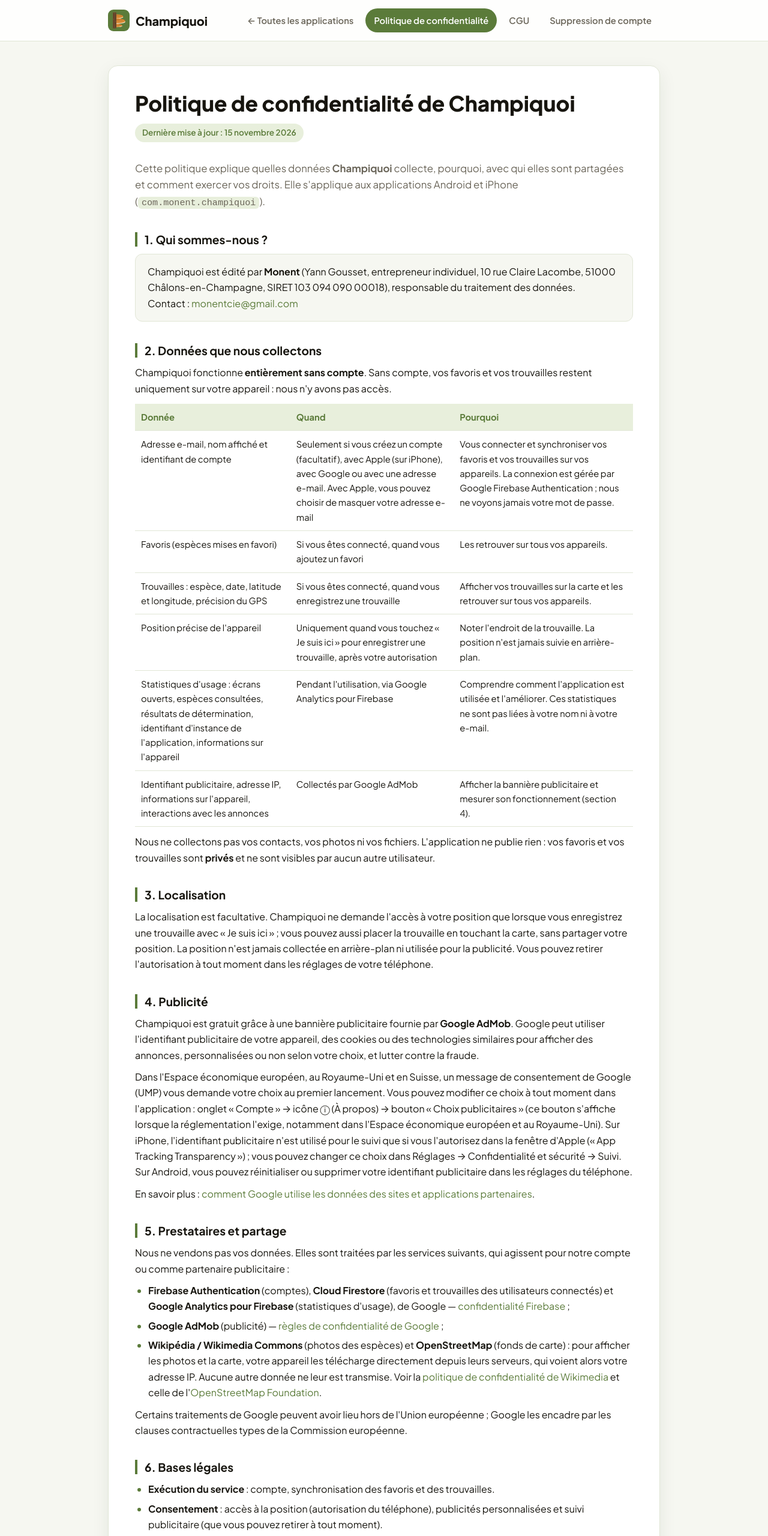
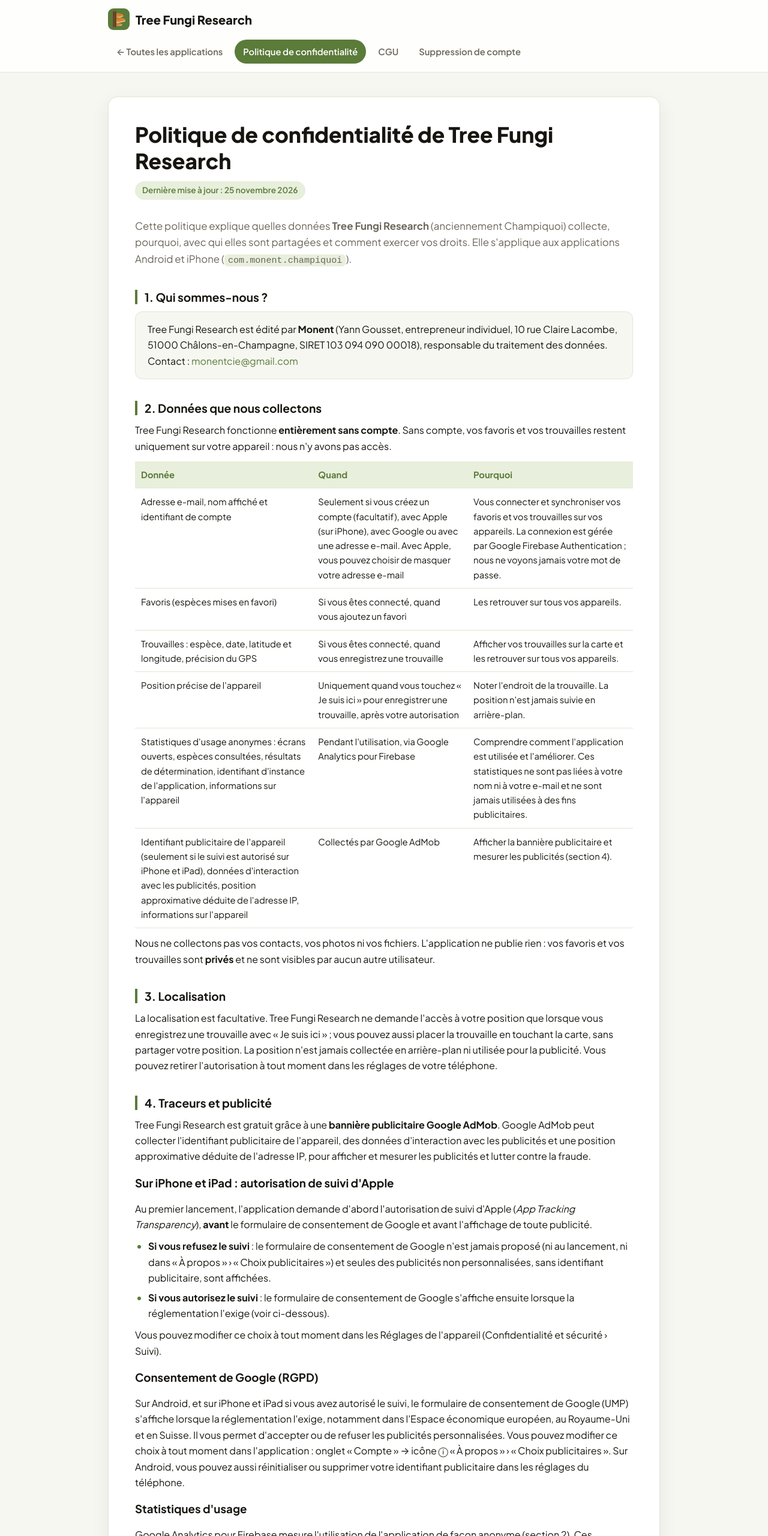
Before and after one commit to monentcie-creator/izikdo, a plain HTML site: page champiquoi/confidentialite.html in a window 1280 px wide. Shown: the top 2560 px of the page at 60% size. Drawn offline with Linux system fonts and the light colour scheme.

Commit message:
Tree Fungi Research (ex-Champiquoi) : nouveau nom, traceurs et publicité (suivi d'Apple avant le consentement Google) dans la confidentialité
Co-Authored-By: Claude Opus 5.5 <noreply@anthropic.com>

```diff
--- a/champiquoi/confidentialite.html
+++ b/champiquoi/confidentialite.html
@@ -3,8 +3,8 @@
 <head>
   <meta charset="UTF-8">
   <meta name="viewport" content="width=device-width, initial-scale=1.0">
-  <title>Politique de confidentialité – Champiquoi</title>
-  <meta name="description" content="Politique de confidentialité de Champiquoi : données collectées, localisation, publicité, conservation et vos droits.">
+  <title>Politique de confidentialité – Tree Fungi Research</title>
+  <meta name="description" content="Politique de confidentialité de Tree Fungi Research : données collectées, localisation, publicité, conservation et vos droits.">
   <link rel="preconnect" href="https://fonts.googleapis.com">
   <link rel="preconnect" href="https://fonts.gstatic.com" crossorigin>
   <link href="https://fonts.googleapis.com/css2?family=Plus+Jakarta+Sans:wght@400;600;700;800&display=swap" rel="stylesheet">
@@ -16,7 +16,7 @@
 
   <header class="site-header">
     <div class="header-inner">
-      <a href="index.html" class="brand"><img src="logo-web.png" alt="" class="brand-logo">Champiquoi</a>
+      <a href="index.html" class="brand"><img src="logo-web.png" alt="" class="brand-logo">Tree Fungi Research</a>
       <nav class="tabs">
         <a href="../" class="tab-button">← Toutes les applications</a>
         <a href="confidentialite.html" class="tab-button active">Politique de confidentialité</a>
@@ -28,17 +28,17 @@
 
   <main>
     <div class="card" id="privacy">
-  <h1>Politique de confidentialité de Champiquoi</h1>
-  <p class="date">Dernière mise à jour : 15 novembre 2026</p>
+  <h1>Politique de confidentialité de Tree Fungi Research</h1>
+  <p class="date">Dernière mise à jour : 25 novembre 2026</p>
 
-  <p class="intro">Cette politique explique quelles données <strong>Champiquoi</strong> collecte, pourquoi, avec qui elles sont partagées et comment exercer vos droits. Elle s'applique aux applications Android et iPhone (<code>com.monent.champiquoi</code>).</p>
+  <p class="intro">Cette politique explique quelles données <strong>Tree Fungi Research</strong> (anciennement Champiquoi) collecte, pourquoi, avec qui elles sont partagées et comment exercer vos droits. Elle s'applique aux applications Android et iPhone (<code>com.monent.champiquoi</code>).</p>
 
   <h2>1. Qui sommes-nous ?</h2>
-  <p class="contact-block">Champiquoi est édité par <strong>Monent</strong> (Yann Gousset, entrepreneur individuel, 10 rue Claire Lacombe, 51000 Châlons-en-Champagne, SIRET 103 094 090 00018), responsable du traitement des données.<br>
+  <p class="contact-block">Tree Fungi Research est édité par <strong>Monent</strong> (Yann Gousset, entrepreneur individuel, 10 rue Claire Lacombe, 51000 Châlons-en-Champagne, SIRET 103 094 090 00018), responsable du traitement des données.<br>
   Contact : <a href="mailto:monentcie@gmail.com">monentcie@gmail.com</a></p>
 
   <h2>2. Données que nous collectons</h2>
-  <p>Champiquoi fonctionne <strong>entièrement sans compte</strong>. Sans compte, vos favoris et vos trouvailles restent uniquement sur votre appareil : nous n'y avons pas accès.</p>
+  <p>Tree Fungi Research fonctionne <strong>entièrement sans compte</strong>. Sans compte, vos favoris et vos trouvailles restent uniquement sur votre appareil : nous n'y avons pas accès.</p>
   <table class="data-table">
     <thead><tr><th>Donnée</th><th>Quand</th><th>Pourquoi</th></tr></thead>
     <tbody>
@@ -46,18 +46,28 @@
       <tr><td>Favoris (espèces mises en favori)</td><td>Si vous êtes connecté, quand vous ajoutez un favori</td><td>Les retrouver sur tous vos appareils.</td></tr>
       <tr><td>Trouvailles : espèce, date, latitude et longitude, précision du GPS</td><td>Si vous êtes connecté, quand vous enregistrez une trouvaille</td><td>Afficher vos trouvailles sur la carte et les retrouver sur tous vos appareils.</td></tr>
       <tr><td>Position précise de l'appareil</td><td>Uniquement quand vous touchez « Je suis ici » pour enregistrer une trouvaille, après votre autorisation</td><td>Noter l'endroit de la trouvaille. La position n'est jamais suivie en arrière-plan.</td></tr>
-      <tr><td>Statistiques d'usage : écrans ouverts, espèces consultées, résultats de détermination, identifiant d'instance de l'application, informations sur l'appareil</td><td>Pendant l'utilisation, via Google Analytics pour Firebase</td><td>Comprendre comment l'application est utilisée et l'améliorer. Ces statistiques ne sont pas liées à votre nom ni à votre e-mail.</td></tr>
-      <tr><td>Identifiant publicitaire, adresse IP, informations sur l'appareil, interactions avec les annonces</td><td>Collectés par Google AdMob</td><td>Afficher la bannière publicitaire et mesurer son fonctionnement (section 4).</td></tr>
+      <tr><td>Statistiques d'usage anonymes : écrans ouverts, espèces consultées, résultats de détermination, identifiant d'instance de l'application, informations sur l'appareil</td><td>Pendant l'utilisation, via Google Analytics pour Firebase</td><td>Comprendre comment l'application est utilisée et l'améliorer. Ces statistiques ne sont pas liées à votre nom ni à votre e-mail et ne sont jamais utilisées à des fins publicitaires.</td></tr>
+      <tr><td>Identifiant publicitaire de l'appareil (seulement si le suivi est autorisé sur iPhone et iPad), données d'interaction avec les publicités, position approximative déduite de l'adresse IP, informations sur l'appareil</td><td>Collectés par Google AdMob</td><td>Afficher la bannière publicitaire et mesurer les publicités (section 4).</td></tr>
     </tbody>
   </table>
   <p>Nous ne collectons pas vos contacts, vos photos ni vos fichiers. L'application ne publie rien : vos favoris et vos trouvailles sont <strong>privés</strong> et ne sont visibles par aucun autre utilisateur.</p>
 
   <h2>3. Localisation</h2>
-  <p>La localisation est facultative. Champiquoi ne demande l'accès à votre position que lorsque vous enregistrez une trouvaille avec « Je suis ici » ; vous pouvez aussi placer la trouvaille en touchant la carte, sans partager votre position. La position n'est jamais collectée en arrière-plan ni utilisée pour la publicité. Vous pouvez retirer l'autorisation à tout moment dans les réglages de votre téléphone.</p>
+  <p>La localisation est facultative. Tree Fungi Research ne demande l'accès à votre position que lorsque vous enregistrez une trouvaille avec « Je suis ici » ; vous pouvez aussi placer la trouvaille en touchant la carte, sans partager votre position. La position n'est jamais collectée en arrière-plan ni utilisée pour la publicité. Vous pouvez retirer l'autorisation à tout moment dans les réglages de votre téléphone.</p>
 
-  <h2>4. Publicité</h2>
-  <p>Champiquoi est gratuit grâce à une bannière publicitaire fournie par <strong>Google AdMob</strong>. Google peut utiliser l'identifiant publicitaire de votre appareil, des cookies ou des technologies similaires pour afficher des annonces, personnalisées ou non selon votre choix, et lutter contre la fraude.</p>
-  <p>Dans l'Espace économique européen, au Royaume-Uni et en Suisse, un message de consentement de Google (UMP) vous demande votre choix au premier lancement. Vous pouvez modifier ce choix à tout moment dans l'application : onglet « Compte » → icône ⓘ (À propos) → bouton « Choix publicitaires » (ce bouton s'affiche lorsque la réglementation l'exige, notamment dans l'Espace économique européen et au Royaume-Uni). Sur iPhone, l'identifiant publicitaire n'est utilisé pour le suivi que si vous l'autorisez dans la fenêtre d'Apple (« App Tracking Transparency ») ; vous pouvez changer ce choix dans Réglages → Confidentialité et sécurité → Suivi. Sur Android, vous pouvez réinitialiser ou supprimer votre identifiant publicitaire dans les réglages du téléphone.</p>
+  <h2>4. Traceurs et publicité</h2>
+  <p>Tree Fungi Research est gratuit grâce à une <strong>bannière publicitaire Google AdMob</strong>. Google AdMob peut collecter l'identifiant publicitaire de l'appareil, des données d'interaction avec les publicités et une position approximative déduite de l'adresse IP, pour afficher et mesurer les publicités et lutter contre la fraude.</p>
+  <h3>Sur iPhone et iPad : autorisation de suivi d'Apple</h3>
+  <p>Au premier lancement, l'application demande d'abord l'autorisation de suivi d'Apple (<em>App Tracking Transparency</em>), <strong>avant</strong> le formulaire de consentement de Google et avant l'affichage de toute publicité.</p>
+  <ul>
+    <li><strong>Si vous refusez le suivi</strong> : le formulaire de consentement de Google n'est jamais proposé (ni au lancement, ni dans « À propos » › « Choix publicitaires ») et seules des publicités non personnalisées, sans identifiant publicitaire, sont affichées.</li>
+    <li><strong>Si vous autorisez le suivi</strong> : le formulaire de consentement de Google s'affiche ensuite lorsque la réglementation l'exige (voir ci-dessous).</li>
+  </ul>
+  <p>Vous pouvez modifier ce choix à tout moment dans les Réglages de l'appareil (Confidentialité et sécurité › Suivi).</p>
+  <h3>Consentement de Google (RGPD)</h3>
+  <p>Sur Android, et sur iPhone et iPad si vous avez autorisé le suivi, le formulaire de consentement de Google (UMP) s'affiche lorsque la réglementation l'exige, notamment dans l'Espace économique européen, au Royaume-Uni et en Suisse. Il vous permet d'accepter ou de refuser les publicités personnalisées. Vous pouvez modifier ce choix à tout moment dans l'application : onglet « Compte » → icône ⓘ « À propos » › « Choix publicitaires ». Sur Android, vous pouvez aussi réinitialiser ou supprimer votre identifiant publicitaire dans les réglages du téléphone.</p>
+  <h3>Statistiques d'usage</h3>
+  <p>Google Analytics pour Firebase mesure l'utilisation de l'application de façon anonyme (section 2). Ces statistiques ne sont <strong>jamais utilisées à des fins publicitaires</strong>.</p>
   <p>En savoir plus : <a href="https://policies.google.com/technologies/partner-sites?hl=fr">comment Google utilise les données des sites et applications partenaires</a>.</p>
 
   <h2>5. Prestataires et partage</h2>
@@ -87,7 +97,7 @@
   <p>Conformément au RGPD, vous pouvez demander l'accès, la rectification, la suppression ou la portabilité de vos données, vous opposer à un traitement ou en limiter l'usage, et retirer votre consentement, en écrivant à <a href="mailto:monentcie@gmail.com">monentcie@gmail.com</a>. Vous pouvez aussi déposer une réclamation auprès de la <a href="https://www.cnil.fr/fr/plaintes">CNIL</a>.</p>
 
   <h2>10. Âge</h2>
-  <p>Champiquoi s'adresse aux adultes et n'est pas conçue pour les enfants. Créer un compte suppose d'avoir au moins 15 ans. Nous ne collectons pas sciemment de données d'enfants de moins de 15 ans ; si vous pensez qu'un enfant nous a transmis des données, contactez-nous pour que nous les supprimions.</p>
+  <p>Tree Fungi Research est une application destinée aux adultes, qui n'est pas conçue pour les enfants. Créer un compte suppose d'avoir au moins 15 ans. Nous ne collectons pas sciemment de données d'enfants de moins de 15 ans ; si vous pensez qu'un enfant nous a transmis des données, contactez-nous pour que nous les supprimions.</p>
 
   <h2>11. Sécurité</h2>
   <p>Les échanges entre l'application et nos serveurs sont chiffrés (HTTPS). L'accès aux données est limité par des règles de sécurité : chaque utilisateur connecté ne peut lire et modifier que ses propres favoris et trouvailles.</p>
@@ -98,7 +108,7 @@
   </main>
 
   <footer class="site-footer">
-    © 2026 Champiquoi, une application <a href="../">Monent</a> · <a href="mailto:monentcie@gmail.com">monentcie@gmail.com</a>
+    © 2026 Tree Fungi Research, une application <a href="../">Monent</a> · <a href="mailto:monentcie@gmail.com">monentcie@gmail.com</a>
   </footer>
 
 </body>
```
Also changed, not shown: champiquoi/cgu.html (+11 -11 lines), champiquoi/index.html (+8 -7 lines), champiquoi/suppression-compte.html (+10 -10 lines), index.html (+3 -3 lines).
